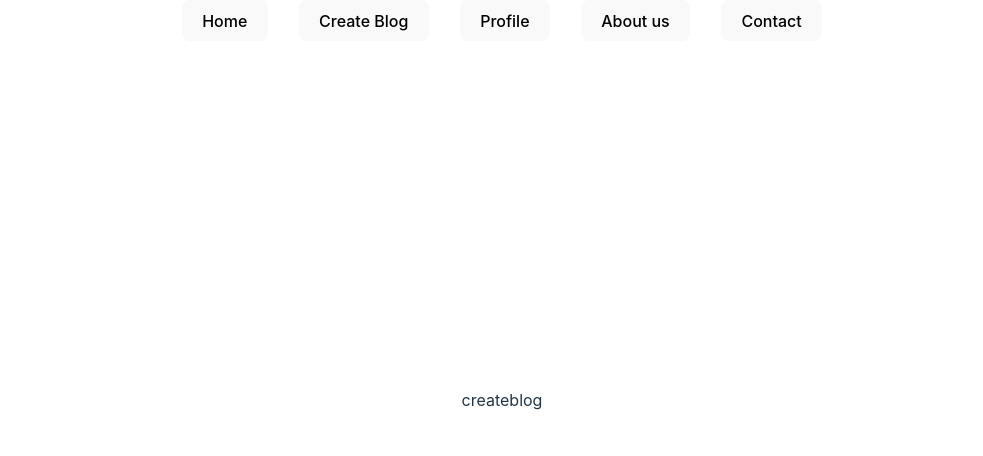
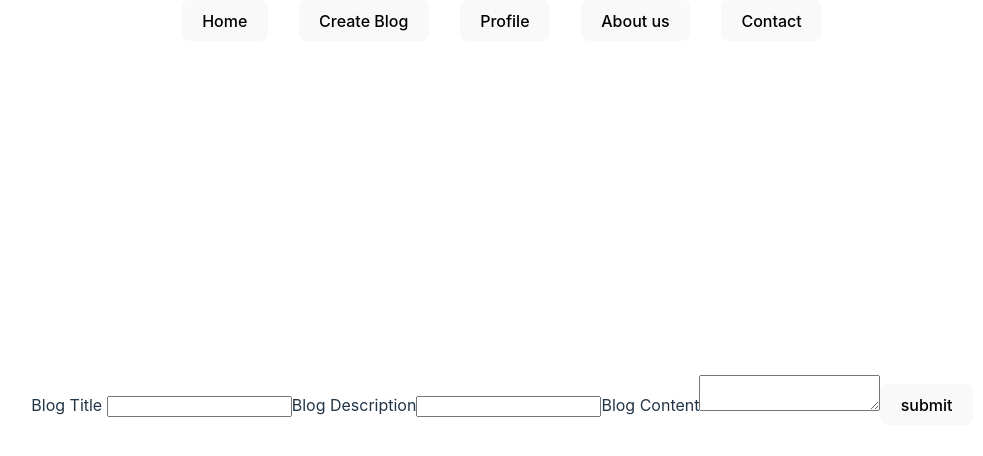
Before and after one commit to theothedancecoder/blogman, a React (Vite) app in the folder frontend/: page /#/createblog in a window 1280 px wide. Shown: the top 456 px of the page, without its empty margins (138-1121 px from the left). Built offline with nearby package versions, Linux system fonts and the light colour scheme.

Commit message:
created functionality for posting a blog

```diff
--- a/frontend/src/pages/CreateBlog.jsx
+++ b/frontend/src/pages/CreateBlog.jsx
@@ -1,8 +1,38 @@
+import { useState } from "react"
+import { createPost } from "../api"
 export function CreateBlog(){
 
+   async function handleSubmit(){
+        let submitObject ={
+            title:title,
+            description:description,
+            content:content,
+            author:null,
+            dateCreated: new Date()
+        }
+        createPost(submitObject)
+
+   }
+
+    const [title,setTitle] =useState("")
+    const [description, setDescription] = useState("")
+    const [content, setContent] = useState ("")
+
+
+
+
+
     return(
-        <>
-        createblog
-        </>
+        <form onSubmit={handleSubmit}>
+            <label>Blog Title </label>
+            <input onChange ={(e) =>setTitle(e.target.value)} max maxLength ={100} required name="title"/>
+            <label>Blog Description</label>
+            <input onChange ={(e) =>setDescription(e.target.value)} maxLength = {200} required name="description"/>
+            <label>Blog Content</label>
+            <textarea onChange ={(e) =>setContent(e.target.value)}maxLength = {5000} required name="content"/>
+                <button type="submit">submit</button>
+
+
+        </form>
     )
 }
```
